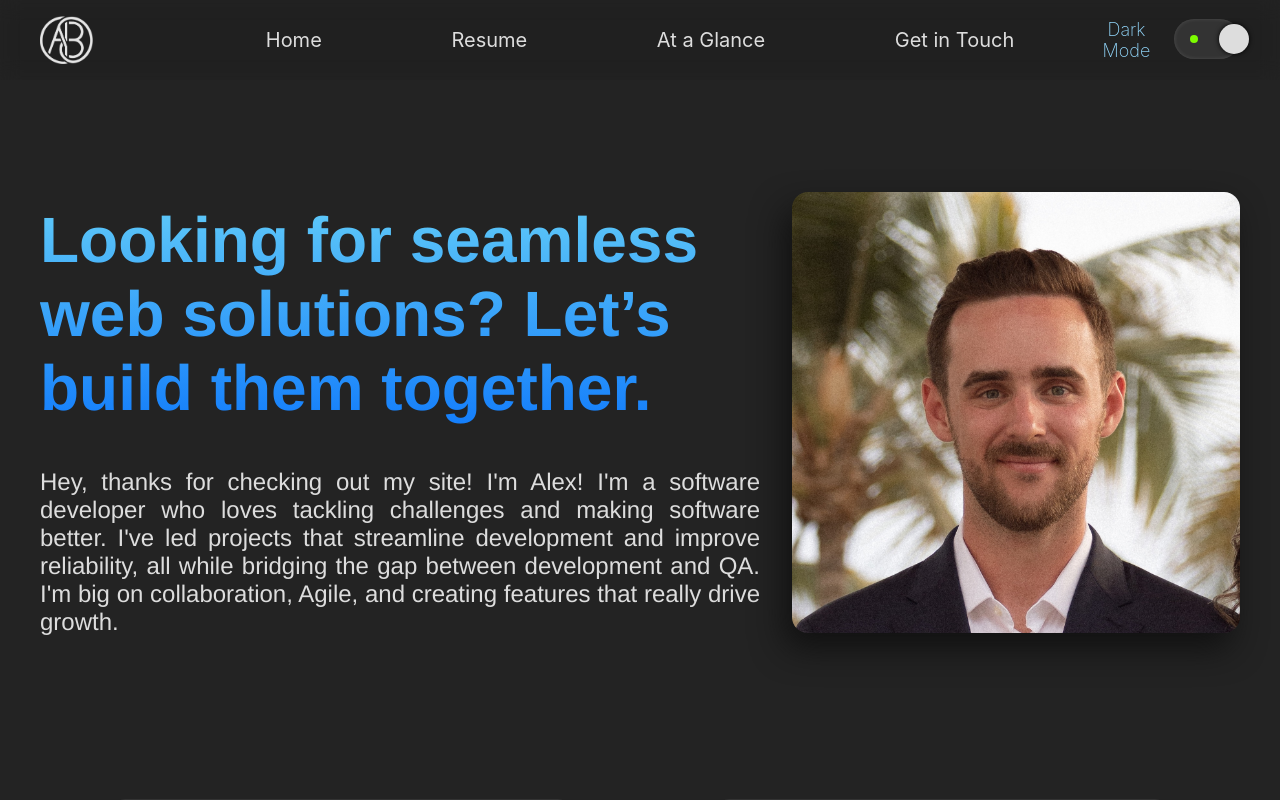
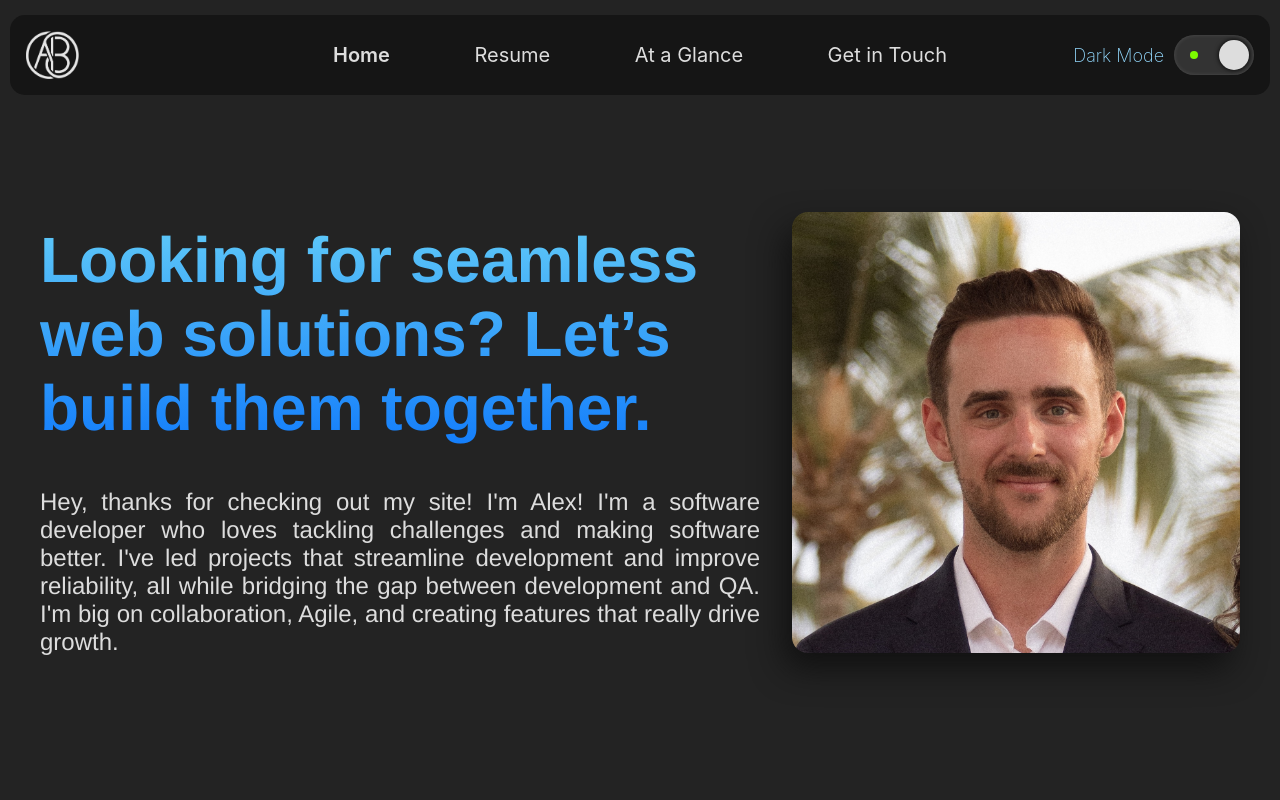
Before and after one commit to Alexbruce1/portfolio2024, a React (Create React App) app: page / in a window 1280 px wide. Shown: the top 800 px of the page. Built offline with nearby package versions, Linux system fonts and the light colour scheme.

Commit message:
Add floating styling to header

```diff
--- a/src/Components/Header.css
+++ b/src/Components/Header.css
@@ -1,21 +1,28 @@
 
 .App-header {
   color: #696969;
-  backdrop-filter: brightness(90%) blur(10px) saturate(50%);
+  /* backdrop-filter: brightness(90%) blur(10px) saturate(50%); */
+  background-color: var(--header-background-color);
+  /* background-color: green; */
   position: sticky;
-  top: 0;
+  top: 15px;
+  border-radius: 15px;
+  margin: auto;
+  /* top: 0; */
   align-items: center;
-  padding: 1em 0;
-  width: 100%;
+  padding: 1em;
+  /* width: 100%; */
+  width: 90%;
+  min-width: 1220px;
   box-sizing: border-box;
   z-index: 15;
 }
 
 .app-header-container {
-  max-width: 1200px;
   margin: 0 auto;
   display: flex;
-  justify-content: space-between;
+  justify-content: space-around;
+  /* padding: 0 10%; */
 }
 
 .app-header-name-fullsize,
@@ -30,7 +37,8 @@
 .header-nav-container {
   display: inline-flex;
   width: 100%;
-  justify-content: space-around;
+  max-width: 1200px;
+  justify-content: space-between;
   /* background-color: green; */
 }
 
@@ -40,6 +48,10 @@
   color: var(--light-text);
   margin: auto 0;
   transition-duration: .2s;
+}
+
+.header-link-active {
+  font-weight: 600;
 }
 
 .header-link:hover {
@@ -127,9 +139,37 @@
   transform: rotate(135deg);
 }
 
+/* 2000px  ----------------------------------------------------------------------- */
+@media (max-width: 2000px) {
+  .App-header {
+    width: unset;
+    margin: 10px;
+  }
+
+  .app-header-container {
+    justify-content: space-between;
+  }
+
+  .header-nav-container {
+    width: 50%;
+  }
+
+  .dark-mode-container-fullsize {
+    justify-content: end;
+  }
+}
+
+
+/* 1240px  ----------------------------------------------------------------------- */
 @media (max-width: 1240px) {
   .App-header {
+    min-width: unset;
+    box-sizing: border-box;
     padding: 1em;
+  }
+
+  .app-header-container {
+    max-width: 1200px;
   }
 }
 
@@ -137,11 +177,14 @@
   .App-header {
     padding: 8px 1em;
     height: unset;
+    border-radius: 15px;
   }
 
   .app-header-container {
     height: 40px;
+    justify-content: space-between;
     align-items: center;
+    padding: 0 10px;
   }
 
   .header-hamburger-container {
--- a/src/Components/Header.js
+++ b/src/Components/Header.js
@@ -1,10 +1,12 @@
 import React from "react";
-import { Link } from "react-router-dom";
+import { Link, useLocation } from "react-router-dom";
 import "./Header.css";
 import ABIcon from '../../src/assets/ABIcon.png';
 import Sidebar from "./Sidebar";
 
 function Header({ sidebarActive, hamburgerRef, toggleSidebar, sidebarRef, darkMode, toggleDarkMode, isMobile }) {
+  const location = useLocation();
+
   return(
     <header className="App-header">
         {(!isMobile && (
@@ -14,11 +16,31 @@ function Header({ sidebarActive, hamburgerRef, toggleSidebar, sidebarRef, darkMo
               {/* <p className='header-title'>Alex</p> */}
             </Link>
             <div className="header-nav-container">
-              <Link to="/" onClick={toggleSidebar} className="header-link">Home</Link>
-              <Link to="/resume" onClick={toggleSidebar} className="header-link">Resume</Link>
-              <Link to="/tldr" onClick={toggleSidebar} className="header-link">At a Glance</Link>
-              <Link to="/contact" onClick={toggleSidebar} className="header-link">Get in Touch</Link>
-              {/* <Link to="/personal" onClick={toggleSidebar} className="header-link">Outside of work</Link> */}
+              <Link
+                to="/"
+                onClick={toggleSidebar}
+                className={location.pathname == "/" ? "header-link header-link-active" : "header-link"}
+                >Home</Link>
+              <Link
+                to="/resume"
+                onClick={toggleSidebar}
+                className={location.pathname == "/resume" ? "header-link header-link-active" : "header-link"}
+                >Resume</Link>
+              <Link
+                to="/tldr"
+                onClick={toggleSidebar}
+                className={location.pathname == "/tldr" ? "header-link header-link-active" : "header-link"}
+                >At a Glance</Link>
+              <Link
+                to="/contact"
+                onClick={toggleSidebar}
+                className={location.pathname == "/contact" ? "header-link header-link-active" : "header-link"}
+                >Get in Touch</Link>
+              {/* <Link
+                to="/personal"
+                onClick={toggleSidebar}
+                className={location.pathname == "/" ? "header-link header-link-active" : "header-link"}
+                >Outside of work</Link> */}
             </div>
             <div className="header-link dark-mode-container-fullsize">
               <div className="dark-mode-text-fullsize">Dark Mode</div>
--- a/src/index.css
+++ b/src/index.css
@@ -1,4 +1,5 @@
 :root {
+  --header-background-color: #151515;
   --background-color: #232323;
   --background-accent-color: #333;
   --background-accent-color-shifted: #555;
@@ -48,6 +49,7 @@
 }
 
 [data-theme="light"] {
+  --header-background-color: #eee;
   --background-color: #ddd;
   --background-accent-color: #bbb;
   --background-accent-color-shifted: #999;
```
